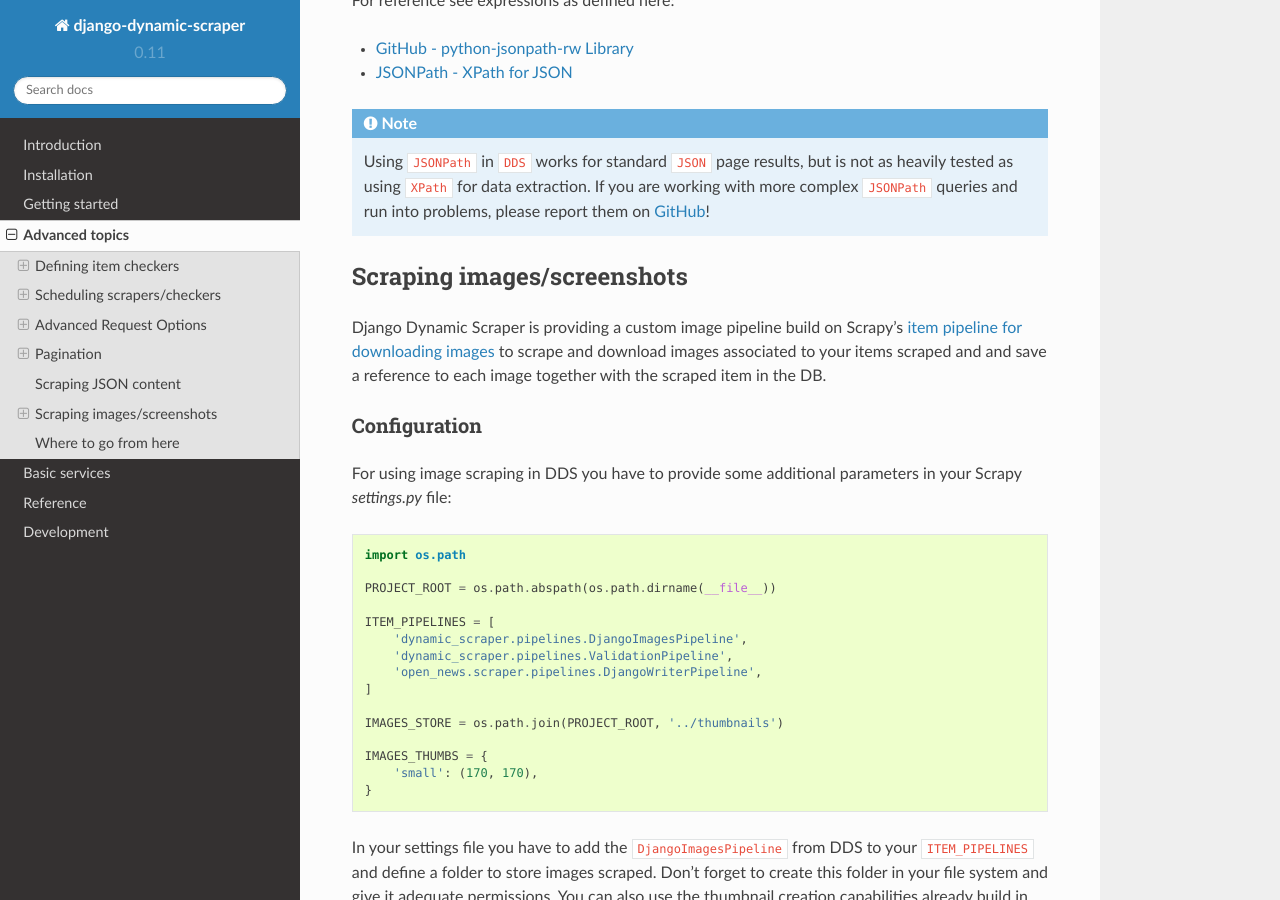
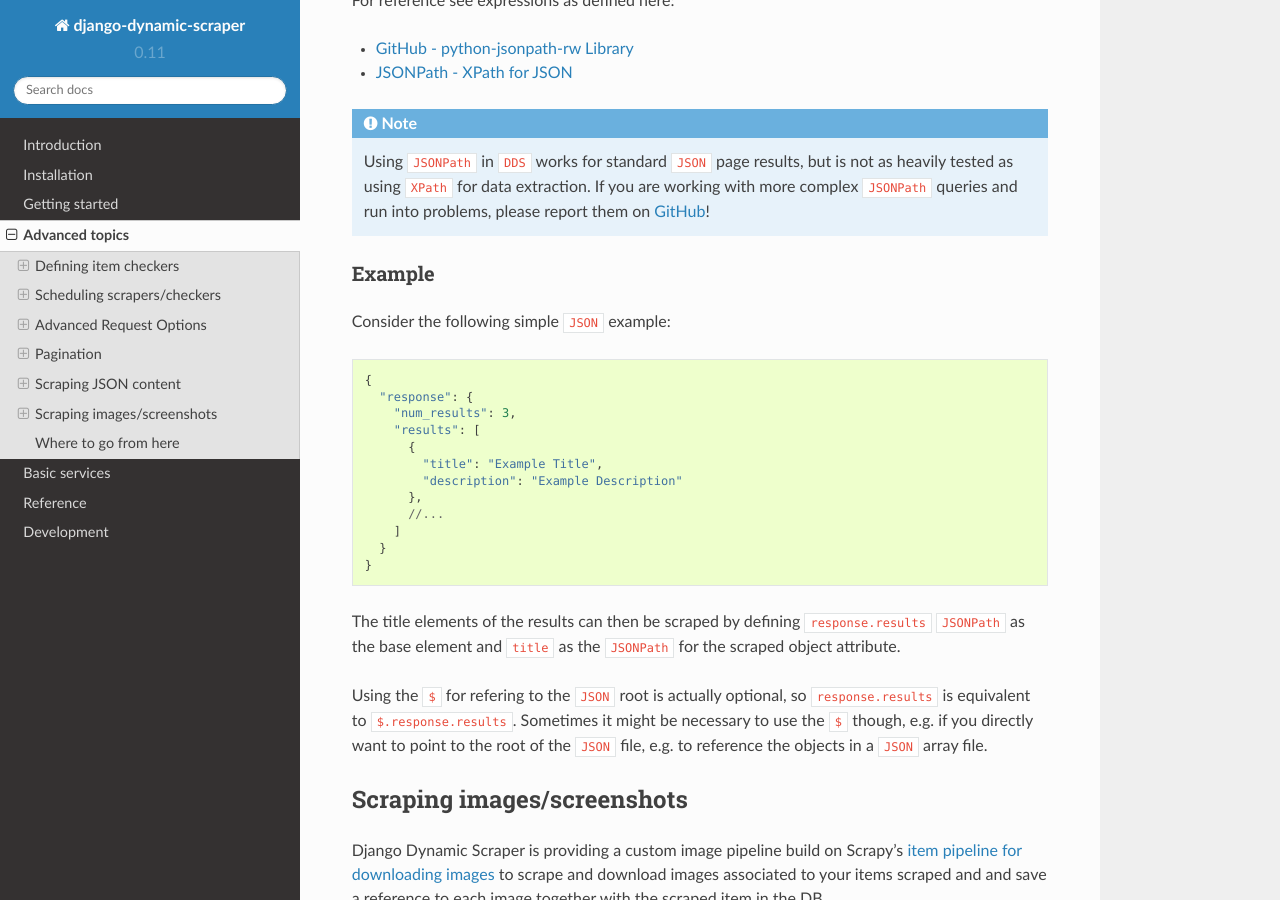
Before and after one commit to dev02019/django-dynamic-scraper, a Sphinx documentation site: the page built from docs/advanced_topics.rst, in a window 1280 px wide and 900 px high, scrolled down 15123 px. Built offline with Sphinx 7.4.7 and the Read the Docs theme 2.0.0, drawn with Linux system fonts in a browser that asks for light colours.

Commit message:
Added a simple JSON scraping example to the JSONPath section in the docs

```diff
--- a/docs/advanced_topics.rst
+++ b/docs/advanced_topics.rst
@@ -519,6 +519,33 @@ For reference see expressions as defined here:
    ``XPath`` for data extraction. If you are working with more complex ``JSONPath`` queries and run into problems,
    please report them on `GitHub <https://github.com/holgerd77/django-dynamic-scraper>`_!
 
+Example
+-------
+
+Consider the following simple ``JSON`` example::
+
+  {
+    "response": {
+      "num_results": 3,
+      "results": [
+        {
+          "title": "Example Title",
+          "description": "Example Description"
+        },
+        //...
+      ]
+    }
+  }
+
+The title elements of the results can then be scraped by defining ``response.results`` ``JSONPath`` as the
+base element and ``title`` as the ``JSONPath`` for the scraped object attribute.
+
+Using the ``$`` for refering to the ``JSON`` root is actually optional, so ``response.results`` is
+equivalent to ``$.response.results``. Sometimes it might be necessary to use the ``$`` though, e.g.
+if you directly want to point to the root of the ``JSON`` file, e.g. to reference the objects in
+a ``JSON`` array file.
+
+
 .. _scraping_images:
 
 Scraping images/screenshots
```
